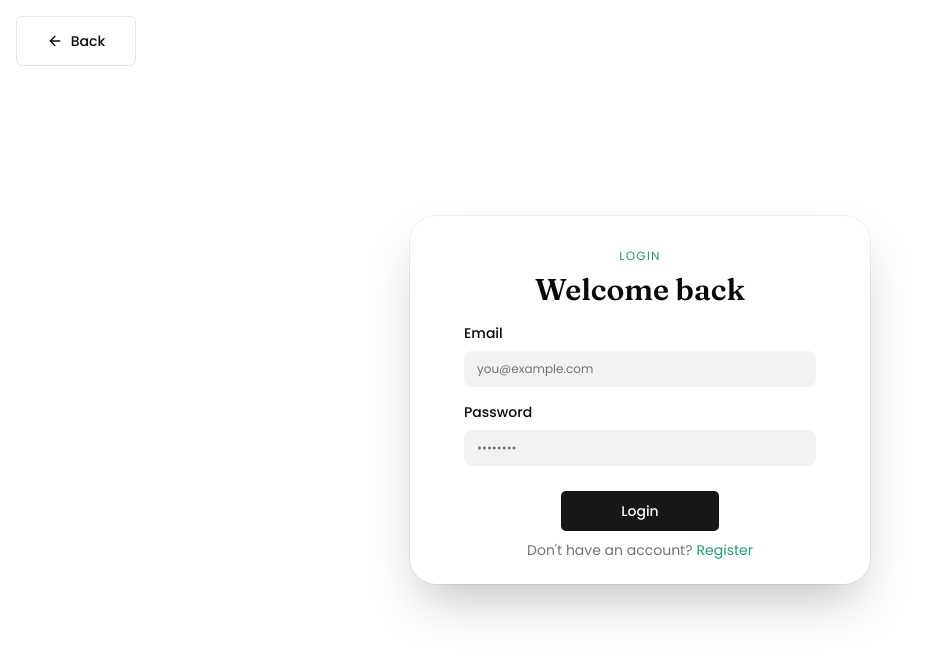
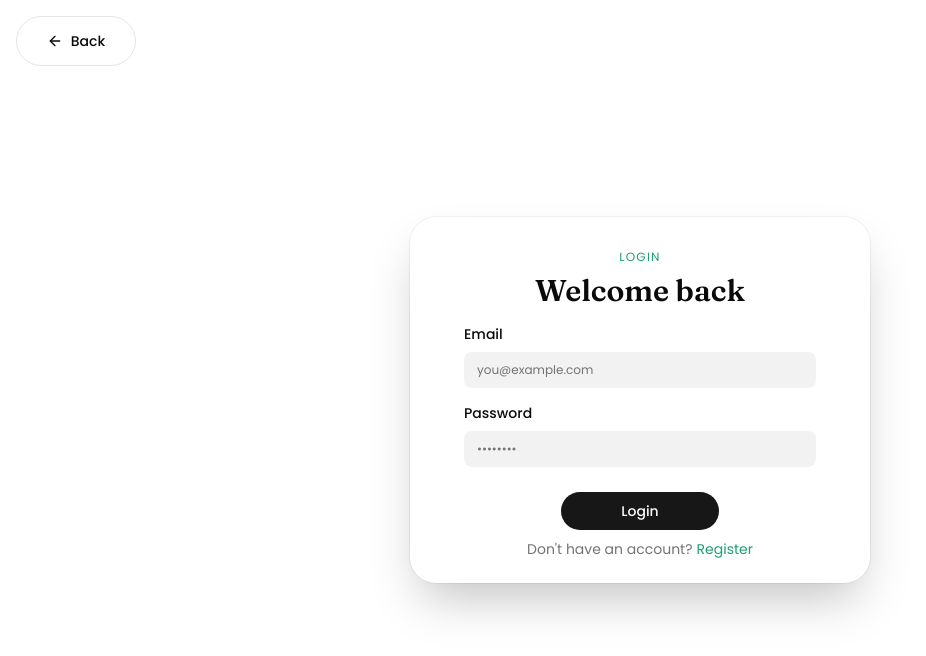
Before and after one commit to Exoluys/Todo, a Next.js app in the folder frontend/: page /auth/login in a window 1280 px wide. Shown: the top 656 px of the page, without its empty margins (0-926 px from the left). Built offline with nearby package versions, Linux system fonts and the light colour scheme.

Commit message:
shadcn dependency updated

```diff
--- a/frontend/components/ui/button.tsx
+++ b/frontend/components/ui/button.tsx
@@ -5,7 +5,7 @@
 import { cn } from "@/lib/utils"
 
 const buttonVariants = cva(
-    "group/button inline-flex shrink-0 items-center justify-center rounded-sm border border-transparent bg-clip-padding text-sm font-medium whitespace-nowrap transition-all outline-none select-none focus-visible:border-ring focus-visible:ring-3 focus-visible:ring-ring/30 active:not-aria-[haspopup]:translate-y-px disabled:pointer-events-none disabled:opacity-50 aria-invalid:border-destructive aria-invalid:ring-3 aria-invalid:ring-destructive/20 dark:aria-invalid:border-destructive/50 dark:aria-invalid:ring-destructive/40 [&_svg]:pointer-events-none [&_svg]:shrink-0 [&_svg:not([class*='size-'])]:size-4",
+  "group/button inline-flex shrink-0 items-center justify-center rounded-4xl border border-transparent bg-clip-padding text-sm font-medium whitespace-nowrap transition-all outline-none select-none focus-visible:border-ring focus-visible:ring-3 focus-visible:ring-ring/30 active:not-aria-[haspopup]:translate-y-px disabled:pointer-events-none disabled:opacity-50 aria-invalid:border-destructive aria-invalid:ring-3 aria-invalid:ring-destructive/20 dark:aria-invalid:border-destructive/50 dark:aria-invalid:ring-destructive/40 [&_svg]:pointer-events-none [&_svg]:shrink-0 [&_svg:not([class*='size-'])]:size-4",
   {
     variants: {
       variant: {
@@ -13,7 +13,7 @@
         outline:
           "border-border bg-background hover:bg-muted hover:text-foreground aria-expanded:bg-muted aria-expanded:text-foreground dark:bg-transparent dark:hover:bg-input/30",
         secondary:
-                    "bg-secondary text-secondary-foreground hover:bg-secondary/80 aria-expanded:bg-secondary aria-expanded:text-secondary-foreground",
+          "bg-secondary text-secondary-foreground hover:bg-[color-mix(in_oklch,var(--secondary),var(--foreground)_5%)] aria-expanded:bg-secondary aria-expanded:text-secondary-foreground",
         ghost:
           "hover:bg-muted hover:text-foreground aria-expanded:bg-muted aria-expanded:text-foreground dark:hover:bg-muted/50",
         destructive:
@@ -22,7 +22,7 @@
       },
       size: {
         default:
-                    "h-9 gap-1.5 px-6 py-5 has-data-[icon=inline-end]:pr-2.5 has-data-[icon=inline-start]:pl-2.5",
+          "h-9 gap-1.5 px-3 has-data-[icon=inline-end]:pr-2.5 has-data-[icon=inline-start]:pl-2.5",
         xs: "h-6 gap-1 px-2.5 text-xs has-data-[icon=inline-end]:pr-2 has-data-[icon=inline-start]:pl-2 [&_svg:not([class*='size-'])]:size-3",
         sm: "h-8 gap-1 px-3 has-data-[icon=inline-end]:pr-2 has-data-[icon=inline-start]:pl-2",
         lg: "h-10 gap-1.5 px-4 has-data-[icon=inline-end]:pr-3 has-data-[icon=inline-start]:pl-3",
--- a/frontend/components/ui/calendar.tsx
+++ b/frontend/components/ui/calendar.tsx
@@ -87,7 +87,6 @@
             : "flex items-center gap-1 rounded-(--cell-radius) text-sm [&>svg]:size-3.5 [&>svg]:text-muted-foreground",
           defaultClassNames.caption_label
         ),
-        table: "w-full border-collapse",
         weekdays: cn("flex", defaultClassNames.weekdays),
         weekday: cn(
           "flex-1 rounded-(--cell-radius) text-[0.8rem] font-normal text-muted-foreground select-none",
```
Lines whose indentation alone changed are shown as unchanged.
